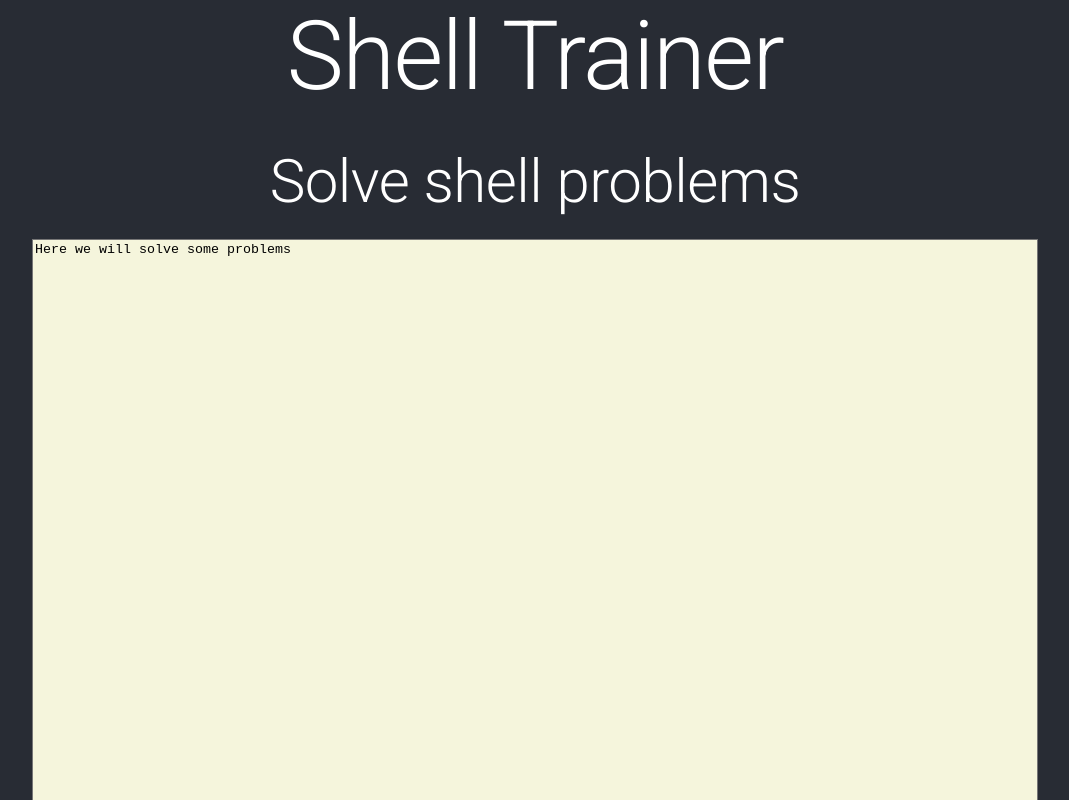
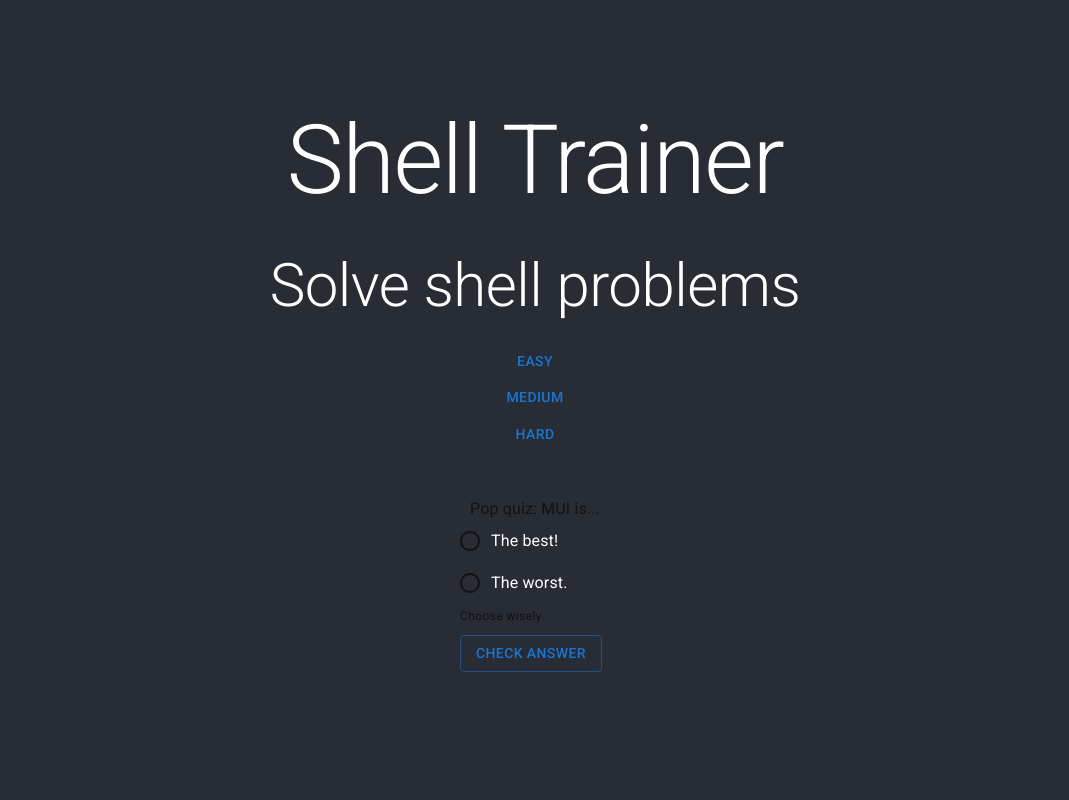
Before and after one commit to armaanre/shell-trainer, a React (Create React App) app in the folder frontend/: page / in a window 1280 px wide. Shown: the top 800 px of the page, without its empty margins (105-1174 px from the left). Built offline with nearby package versions, Linux system fonts and the light colour scheme.

Commit message:
Added problem difficulty selection and temp answers

```diff
--- a/frontend/src/App.jsx
+++ b/frontend/src/App.jsx
@@ -1,16 +1,15 @@
 import React from 'react';
 import './App.css';
-import axios from 'axios';
 import {
-  Container, Typography, Button, TextareaAutosize,
+  Container, Typography,
 } from '@mui/material';
 
 import '@fontsource/roboto/300.css';
 import '@fontsource/roboto/400.css';
 import '@fontsource/roboto/500.css';
 import '@fontsource/roboto/700.css';
-
-const checkHealthz = async () => axios.get('/healthz');
+import MultipleChoice from './components/MultipleChoice';
+import ProblemGenerator from './components/ProblemGenerator';
 
 export default function App() {
   return (
@@ -25,20 +24,11 @@ export default function App() {
           </Typography>
         </Container>
 
-        <TextareaAutosize
-          maxRows={4}
-          aria-label="maximum height"
-          placeholder="Maximum 4 rows"
-          defaultValue="Here we will solve some problems"
-          style={{ width: 1000, height: 1000, backgroundColor: 'beige' }}
-        />
+        <ProblemGenerator />
 
-        <Container maxWidth="sm">
-          <Button variant="outlined" onClick={checkHealthz}>
-            Check backend healthy
-          </Button>
+        <Container>
+          <MultipleChoice />
         </Container>
-
       </header>
     </div>
   );
--- /dev/null
+++ b/frontend/src/components/MultipleChoice.jsx
@@ -0,0 +1,56 @@
+import * as React from 'react';
+import Radio from '@mui/material/Radio';
+import RadioGroup from '@mui/material/RadioGroup';
+import FormControlLabel from '@mui/material/FormControlLabel';
+import FormControl from '@mui/material/FormControl';
+import FormHelperText from '@mui/material/FormHelperText';
+import FormLabel from '@mui/material/FormLabel';
+import Button from '@mui/material/Button';
+
+export default function MultipleChoice() {
+  const [value, setValue] = React.useState('');
+  const [error, setError] = React.useState(false);
+  const [helperText, setHelperText] = React.useState('Choose wisely');
+
+  const handleRadioChange = (event) => {
+    setValue(event.target.value);
+    setHelperText(' ');
+    setError(false);
+  };
+
+  const handleSubmit = (event) => {
+    event.preventDefault();
+
+    if (value === 'best') {
+      setHelperText('You got it!');
+      setError(false);
+    } else if (value === 'worst') {
+      setHelperText('Sorry, wrong answer!');
+      setError(true);
+    } else {
+      setHelperText('Please select an option.');
+      setError(true);
+    }
+  };
+
+  return (
+    <form onSubmit={handleSubmit}>
+      <FormControl sx={{ m: 3 }} error={error} variant="standard">
+        <FormLabel id="demo-error-radios">Pop quiz: MUI is...</FormLabel>
+        <RadioGroup
+          aria-labelledby="demo-error-radios"
+          name="quiz"
+          value={value}
+          onChange={handleRadioChange}
+        >
+          <FormControlLabel value="best" control={<Radio />} label="The best!" />
+          <FormControlLabel value="worst" control={<Radio />} label="The worst." />
+        </RadioGroup>
+        <FormHelperText>{helperText}</FormHelperText>
+        <Button sx={{ mt: 1, mr: 1 }} type="submit" variant="outlined">
+          Check Answer
+        </Button>
+      </FormControl>
+    </form>
+  );
+}
--- /dev/null
+++ b/frontend/src/components/ProblemGenerator.jsx
@@ -0,0 +1,68 @@
+import React, { useState } from 'react';
+import {
+  Typography, Button,
+} from '@mui/material';
+
+export default function ProblemGenerator() {
+  const [easyCount, setEasyCount] = useState(0);
+  const [mediumCount, setMediumCount] = useState(0);
+  const [hardCount, setHardCount] = useState(0);
+  const [question, setQuestion] = useState('');
+
+  const problems = {
+    easy: [
+      'List out files in current directory',
+      'List all running processes',
+    ],
+    medium: [
+      'Find all lines in a file that contains the word "Optus"',
+      'Print out the operating system',
+    ],
+    hard: [
+      'List all processes running on port 8080',
+      'Use sed i guess',
+    ],
+  };
+
+  // eslint-disable-next-line no-unused-vars
+  const getProblem = (difficulty, count) => problems[difficulty][count];
+  return (
+    <>
+      <Button onClick={() => {
+        const newCount = (easyCount + 1) % problems.easy.length;
+        setEasyCount(newCount);
+        const newProblem = getProblem('easy', newCount);
+        setQuestion(newProblem);
+      }}
+      >
+        Easy
+
+      </Button>
+
+      <Button onClick={() => {
+        const newCount = (mediumCount + 1) % problems.medium.length;
+        setMediumCount(newCount);
+        const newProblem = getProblem('medium', newCount);
+        setQuestion(newProblem);
+      }}
+      >
+        Medium
+
+      </Button>
+
+      <Button onClick={() => {
+        const newCount = (hardCount + 1) % problems.hard.length;
+        setHardCount(newCount);
+        const newProblem = getProblem('hard', newCount);
+        setQuestion(newProblem);
+      }}
+      >
+        Hard
+
+      </Button>
+      <Typography variant="h2" component="div" gutterBottom>
+        {question}
+      </Typography>
+    </>
+  );
+}
```
Also changed, not shown: 1 other file (tests, documents, lock files or other folders).
